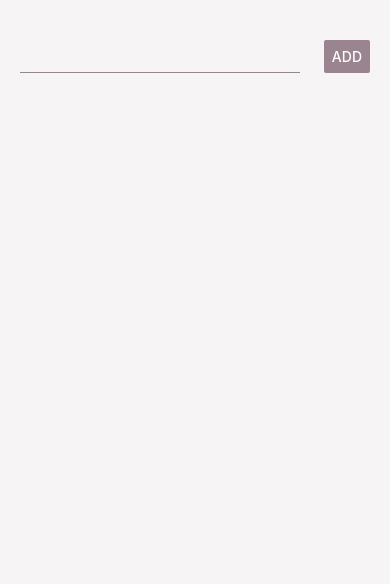
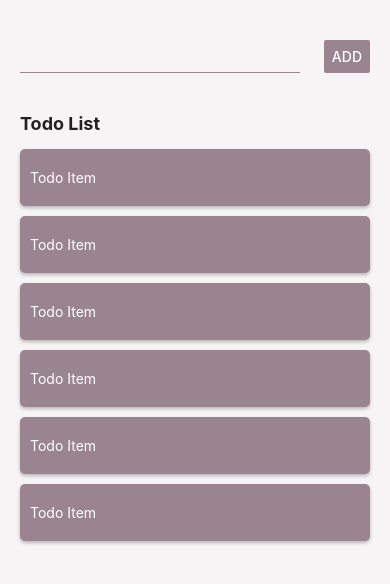
Before and after one commit to sotopro/rn-001, a React Native app: screen / in a window 390 px wide. Shown: the top 584 px of the page. Built offline with nearby package versions, Linux system fonts and the light colour scheme.

Commit message:
[feature] - add item list

```diff
--- a/App.js
+++ b/App.js
@@ -1,4 +1,4 @@
-import {View, TextInput, Button } from 'react-native';
+import {View, TextInput, Button, Text } from 'react-native';
 import { styles } from './styles';
 
 
@@ -9,6 +9,27 @@ export default function App() {
         <TextInput style={styles.input}/>
         <Button  title='Add' color='#9A848F' onPress={() => null} />
       </View>
+      <View style={styles.listContainer}>
+        <Text style={styles.listTitle}>Todo List</Text>
+        <View style={styles.listItemContainer}>
+          <Text style={styles.listItem}>Todo Item</Text>
+        </View>
+        <View style={styles.listItemContainer}>
+          <Text style={styles.listItem}>Todo Item</Text>
+        </View>
+        <View style={styles.listItemContainer}>
+          <Text style={styles.listItem}>Todo Item</Text>
+        </View>
+        <View style={styles.listItemContainer}>
+          <Text style={styles.listItem}>Todo Item</Text>
+        </View>
+        <View style={styles.listItemContainer}>
+          <Text style={styles.listItem}>Todo Item</Text>
+        </View>
+        <View style={styles.listItemContainer}>
+          <Text style={styles.listItem}>Todo Item</Text>
+        </View>
+      </View>
     </View>
   );
 }
--- a/styles.js
+++ b/styles.js
@@ -15,5 +15,34 @@ export const styles = StyleSheet.create({
       width: '80%',
       borderBottomWidth: 1,
       borderBottomColor: '#9A848F',
-    }
+    },
+    listContainer: {
+        marginHorizontal: 20,
+    },
+    listTitle: {
+        fontSize: 18,
+        fontWeight: 'bold',
+        marginBottom: 10,
+        color: '#212121',
+    },
+    listItemContainer: {
+        paddingVertical: 20,
+        backgroundColor: '#9A848F',
+        borderRadius: 5,
+        shadowColor: "#000",
+        shadowOffset: {
+            width: 0,
+            height: 2,
+        },
+        shadowOpacity: 0.25,
+        shadowRadius: 3.84,
+        elevation: 5,
+        justifyContent: 'center',
+        marginVertical: 5,
+    },
+    listItem: {
+        fontSize: 14,
+        color: '#ffffff',
+        paddingHorizontal: 10,
+    },
   });
```
